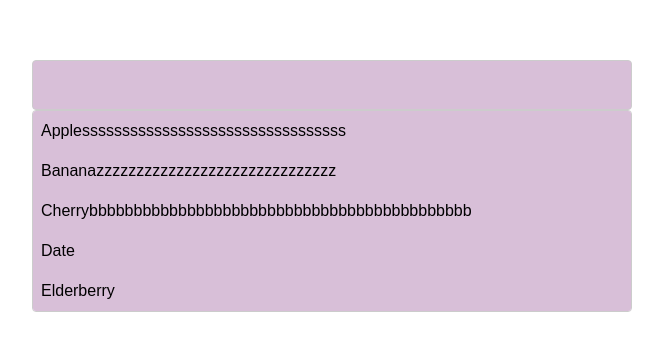
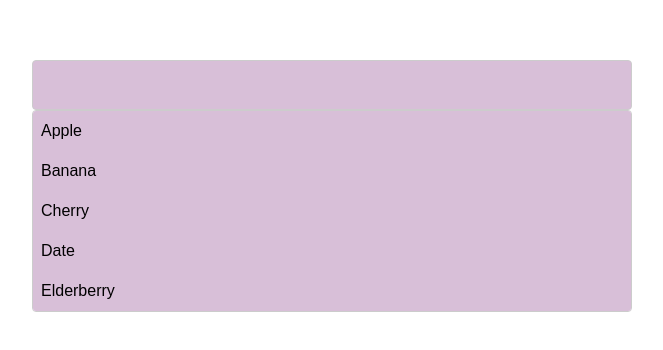
Before and after one commit to ttewabe/my-dream-react-library, a React (Vite) app: page / in a window 1280 px wide. Shown: the part 312-662 px from the top of the page, without its empty margins (308-971 px from the left). Built offline with nearby package versions, Linux system fonts and the light colour scheme.

Commit message:
edit input items

```diff
--- a/src/App.tsx
+++ b/src/App.tsx
@@ -5,9 +5,9 @@ const App = () => {
   const [selectedItems, setSelectedItems] = useState<string[]>([]);
 
   const availableItems= [
-    "Applesssssssssssssssssssssssssssssssss",
-    "Bananazzzzzzzzzzzzzzzzzzzzzzzzzzzzzz",
-    "Cherrybbbbbbbbbbbbbbbbbbbbbbbbbbbbbbbbbbbbbbbbbbb",
+    "Apple",
+    "Banana",
+    "Cherry",
     "Date",
     "Elderberry",
     "Fig",
```
